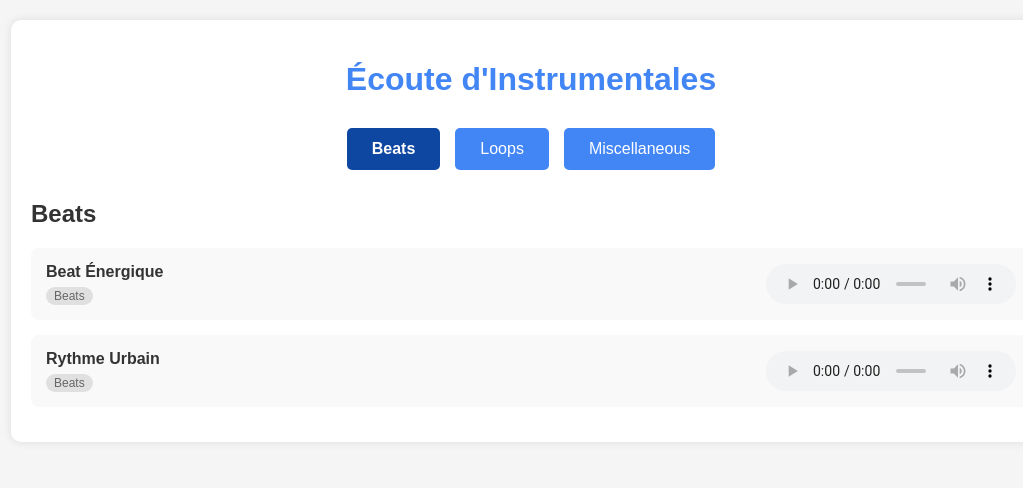
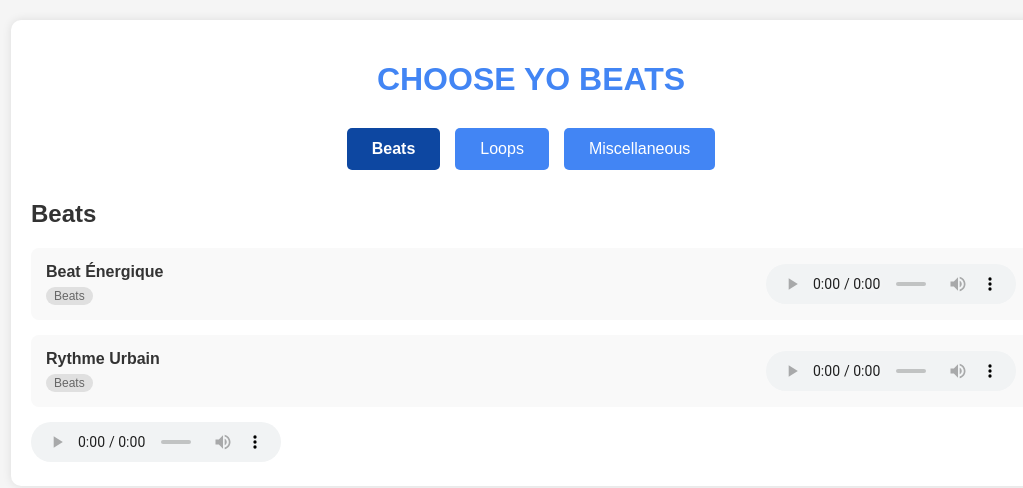
Before and after one commit to bibonx/buy-yo-beats, a plain HTML site: page index.html in a window 1280 px wide. Shown: the whole page, without its empty margins (109-1132 px from the left). Drawn offline with Linux system fonts and the light colour scheme.

Commit message:
Update index.html

```diff
--- a/index.html
+++ b/index.html
@@ -3,7 +3,7 @@
 <head>
     <meta charset="UTF-8">
     <meta name="viewport" content="width=device-width, initial-scale=1.0">
-    <title>Écoute d'Instrumentales</title>
+    <title>CHOOSE YO BEATS</title>
     <style>
         body {
             font-family: 'Arial', sans-serif;
@@ -108,7 +108,7 @@
 </head>
 <body>
     <div class="container">
-        <h1>Écoute d'Instrumentales</h1>
+        <h1>CHOOSE YO BEATS</h1>
 
         <div class="category-buttons">
             <button class="category-btn active" onclick="showCategory('beats')">Beats</button>
@@ -141,7 +141,9 @@
                     Votre navigateur ne supporte pas l'élément audio.
                 </audio>
             </div>
-
+            <audio controls>
+                <source src="assets/audio/emily140bpm.mp3" type="audio/mpeg">
+            </audio>
             <!-- Ajoutez plus de beats ici -->
         </div>
 
```
